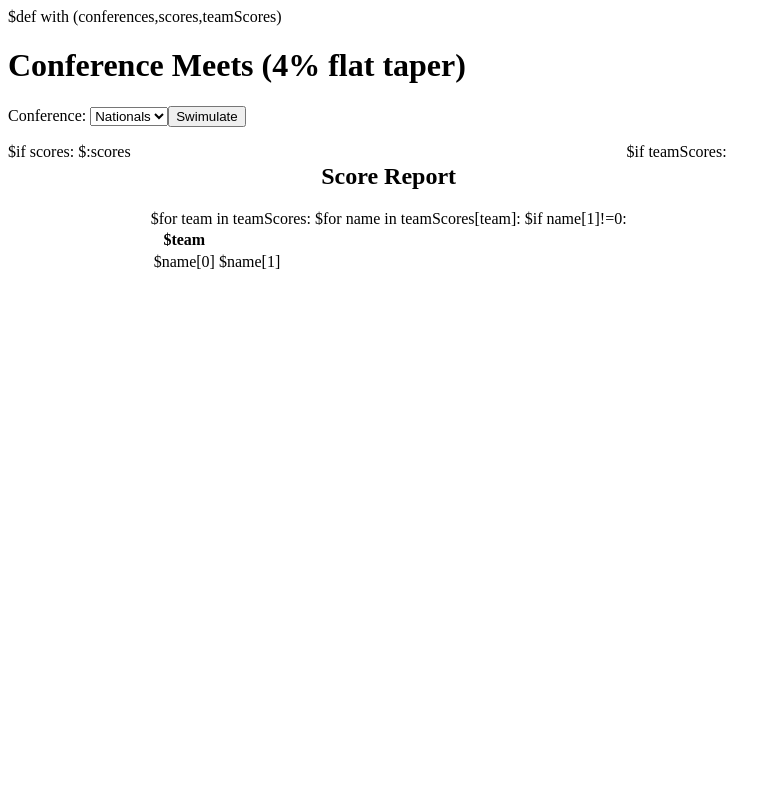
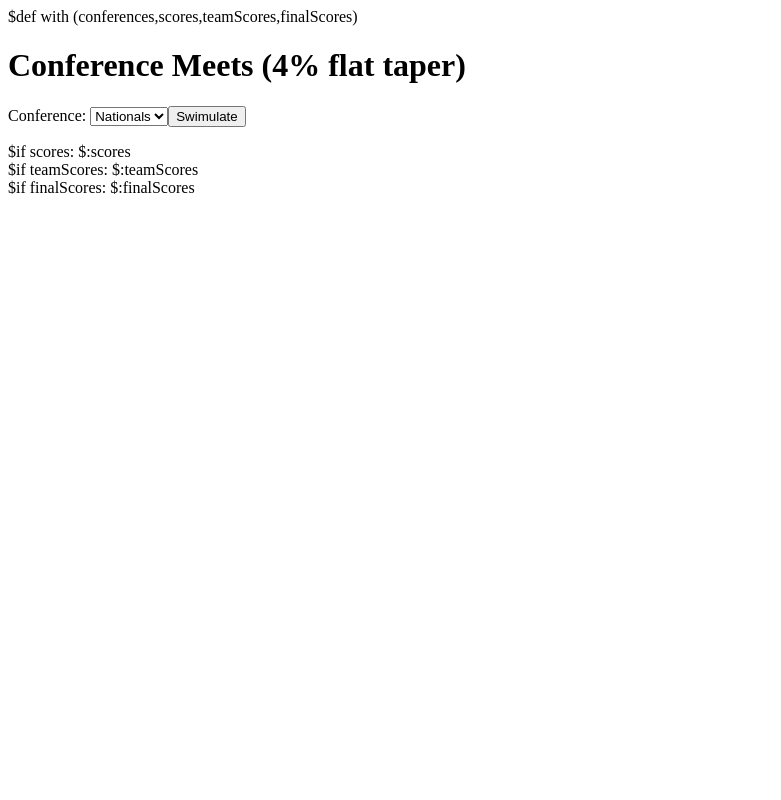
Before and after one commit to kevinhallman/Fantasy, a Python web app: template templates/conference.html in a window 1280 px wide. Shown: the whole page, without its empty margins (0-781 px from the left). Run offline with Jinja, Linux system fonts and the light colour scheme; the template is opened without the code that fills it, so the values that code supplies are empty.

Commit message:
new scoring

```diff
--- a/templates/conference.html
+++ b/templates/conference.html
@@ -1,19 +1,7 @@
-$def with (conferences,scores,teamScores)
+$def with (conferences,scores,teamScores,finalScores)
 <h1>
 Conference Meets (4% flat taper)
 </h1>
-
-<style>
-#scoreTable {
-	float:left;
-	size:1500px;
-}
-#report {
-	float:left;
-	size:1000px;
-	padding-left:20px
-}
-</style>
 
 <form name=confForm action="/conference" method="GET">
 	Conference: <select type="text" name="conference">
@@ -28,16 +16,12 @@
 	$:scores
 </div>
 
+<div id="report">
 $if teamScores:
-	<div id="report">
-		<h2 align="center">	Score Report </h2>
-		<table>
-		$for team in teamScores:
-			<tr> <th>$team</th> </tr>
-			$for name in teamScores[team]:
-				$if name[1]!=0:
-					<tr>
-					<td>$name[0]</td> <td>$name[1]</td>
-					</tr>
-		</table>
-	</div>
+	$:teamScores
+</div>
+
+<div id="finalScores">
+$if finalScores:
+	$:finalScores
+</div>
--- a/templates/layout.html
+++ b/templates/layout.html
@@ -58,6 +58,10 @@
 	a:hover, a:active {
 		background-color: #7A991A;
 	}
+	div { float:left; 	padding-left:20px }
+	#scoreTable { size:1500px; }
+	#report { size:1000px; }
+	#finalScores { size:1000px;}
 	</style>
     <title>Swims</title>
 </head>
```
Also changed, not shown: templates/swimulator.html (+10 -24 lines), 4 other files.
